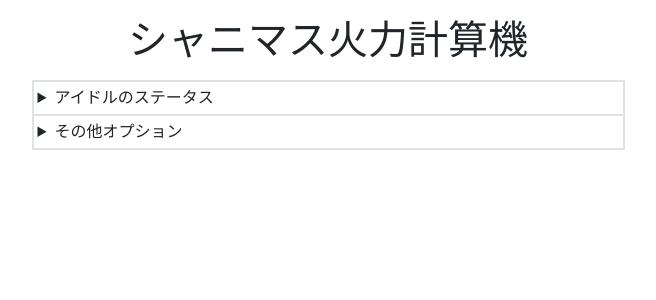
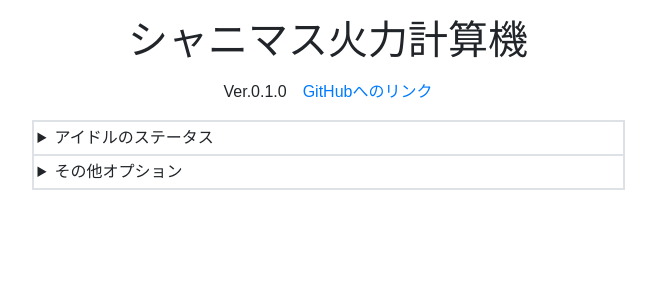
Before and after one commit to YSRKEN/shiny_damage_calculator, a React (Create React App) app in the folder shiny-damage-calculator/: page / in a window 1280 px wide. Shown: the top 300 px of the page, without its empty margins (312-968 px from the left). Built offline with nearby package versions, Linux system fonts and the light colour scheme; the HTML template or start-up script is replaced by a standard one.

Commit message:
バージョン表記を入れてみた

```diff
--- a/shiny-damage-calculator/src/App.tsx
+++ b/shiny-damage-calculator/src/App.tsx
@@ -118,9 +118,12 @@
 const App: React.FC = () => {
   return (
     <Row>
-      <Col className="mx-auto" xs={12} sm={8} md={6}>
-        <h1 className="text-center d-none d-sm-block my-3">シャニマス火力計算機</h1>
-        <h2 className="text-center d-xs-block d-sm-none my-3">シャニマス火力計算機</h2>
+      <Col className='mx-auto' xs={12} sm={8} md={6}>
+        <h1 className='text-center d-none d-sm-block my-3'>シャニマス火力計算機</h1>
+        <h2 className='text-center d-xs-block d-sm-none my-3'>シャニマス火力計算機</h2>
+        <div className='text-center my-3'>
+          Ver.0.1.0<a className='ml-3' href='https://github.com/YSRKEN/shiny_damage_calculator'>GitHubへのリンク</a>
+        </div>
         <Form className='border mx-3'>
           <IdolParameterForm/>
           <OtherOptionForm/>
```
